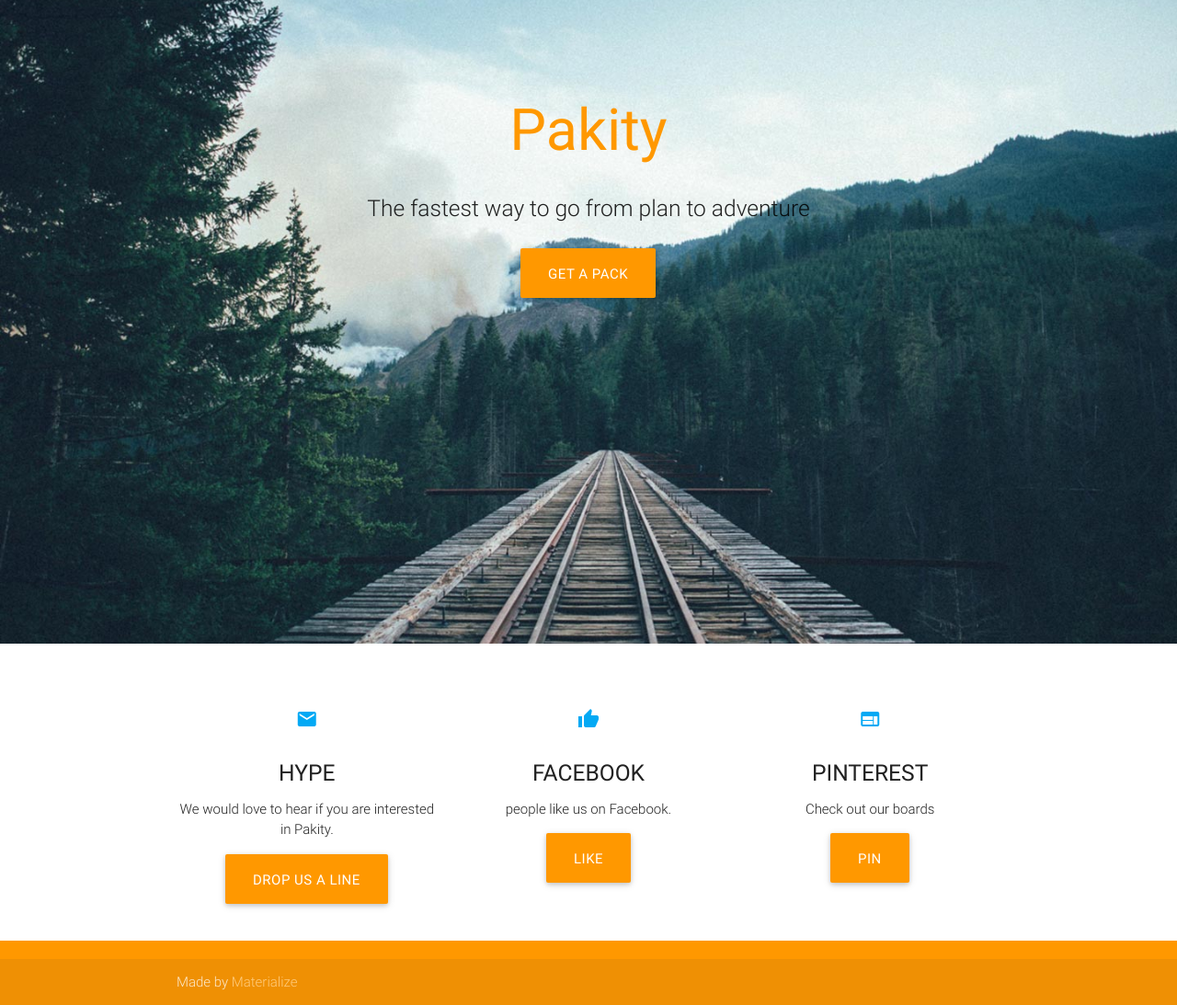
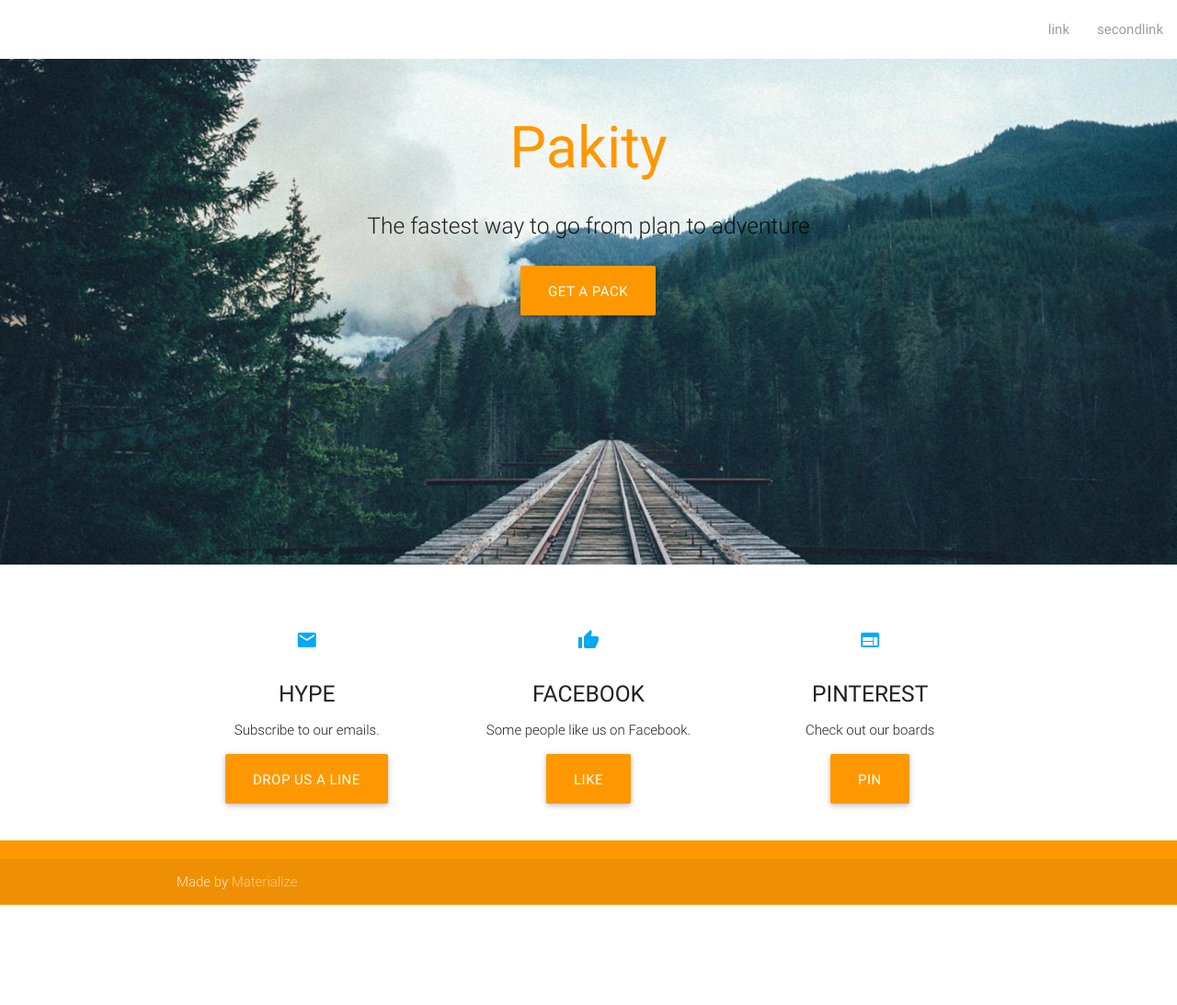
Before and after one commit to Pakity/pakity-angular-app, a website: page app/index.html in a window 1280 px wide. Shown: the whole page at 92% size. After the commit the page ends 984 px from the top, so only its background shows below. Drawn offline with nearby package versions, Linux system fonts and the light colour scheme; no server answers.

Commit message:
navbar addition

```diff
--- a/app/css/main.css
+++ b/app/css/main.css
@@ -3,5 +3,5 @@
 	background: url(../images/background3.jpg) center center fixed no-repeat;
     background-color: #294B70;
     background-size: cover;
-	height: 700px;
+	height: 550px;
 }
--- a/app/index.html
+++ b/app/index.html
@@ -31,7 +31,17 @@
     </script>
 </head>
 <body ng-app="sw">
-
+  <div class="navbar">
+    <nav>
+      <div class="nav-wrapper white">
+        <!-- <a href="#!" class="brand-logo grey-text">Pakity</a> -->
+        <ul class="right hide-on-med-and-down">
+          <li><a href="sass.html" class=" grey-text">link</a></li>
+          <li><a href="badges.html" class=" grey-text">secondlink</a></li>
+        </ul>
+      </div>
+    </nav>
+  </div>
 
   <ui-view></ui-view>
 
--- a/app/js/home/home.html
+++ b/app/js/home/home.html
@@ -1,8 +1,6 @@
 <div class="section index-banner banner-home no-pad-bot row">
     <div class="section no-pad-bot" id="index-banner">
         <div class="container">
-            <br>
-            <br>
             <h1 class="header center orange-text">Pakity</h1>
             <div class="row center">
                 <h5 class="header col s12 light">The fastest way to go from plan to adventure</h5>
@@ -10,8 +8,6 @@
             <div class="row center">
                 <a ui-sref="start" id="download-button" class="btn-large waves-effect waves-light orange">Get A Pack</a>
             </div>
-            <br>
-            <br>
         </div>
     </div>
 </div>
@@ -23,7 +19,7 @@
                     <div class="icon-block">
                         <h2 class="center light-blue-text"><i class="material-icons">email</i></h2>
                         <h5 class="center">HYPE</h5>
-                        <p class="center light">We would love to hear if you are interested in Pakity.</p>
+                        <p class="center light">Subscribe to our emails.</p>
                     </div>
                     <div class="col s12 center">
                         <a ui-sref="contact" class="btn-large waves-effect waves-light orange">drop us a line</a>
@@ -37,7 +33,7 @@
                     <div class="icon-block">
                         <h2 class="center light-blue-text"><i class="material-icons">thumb_up</i></h2>
                         <h5 class="center">FACEBOOK</h5>
-                        <p class="center light"><span id="likeNum"></span> people like us on Facebook.</p>
+                        <p class="center light"><span id="likeNum">Some</span> people like us on Facebook.</p>
                     </div>
                     <div class="col s12 center">
                         <a class="btn-large waves-effect waves-light orange" href="{{urls.facebookUrl}}" target="_blank">Like</a>
```
